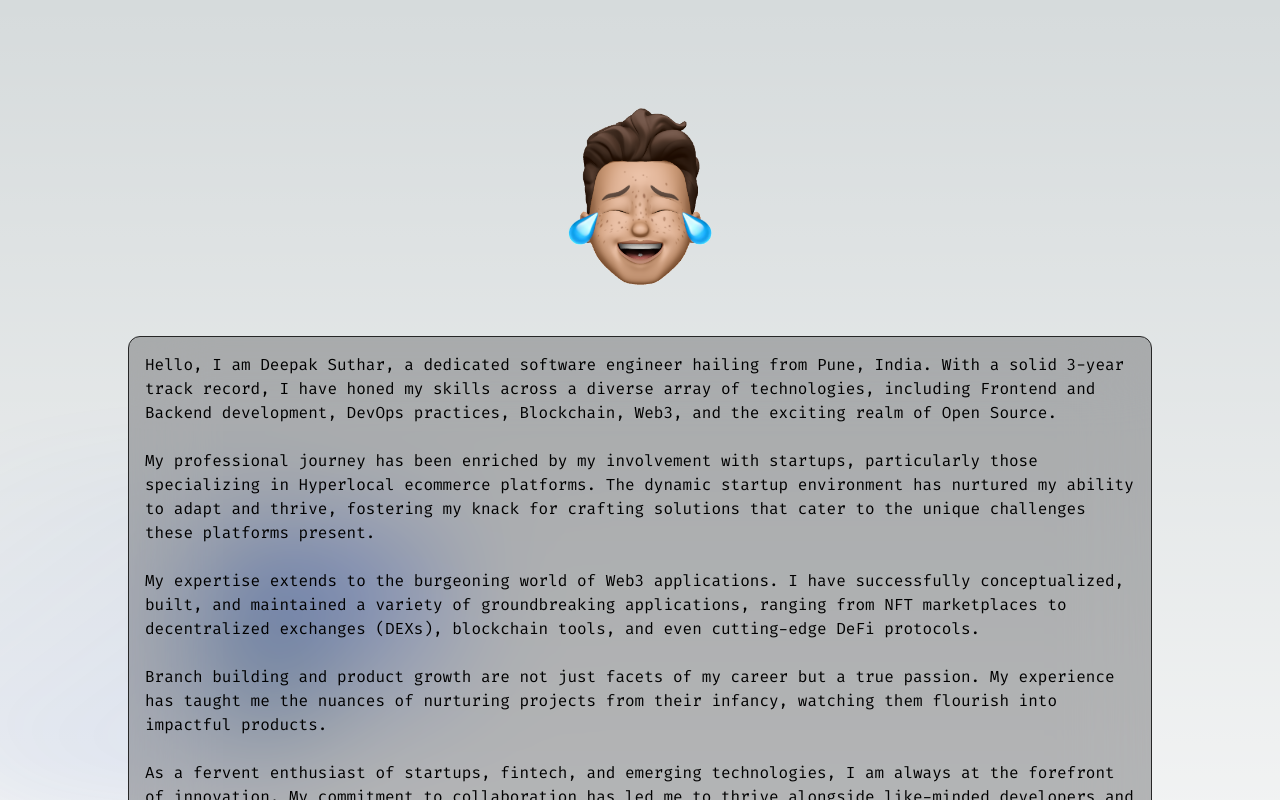
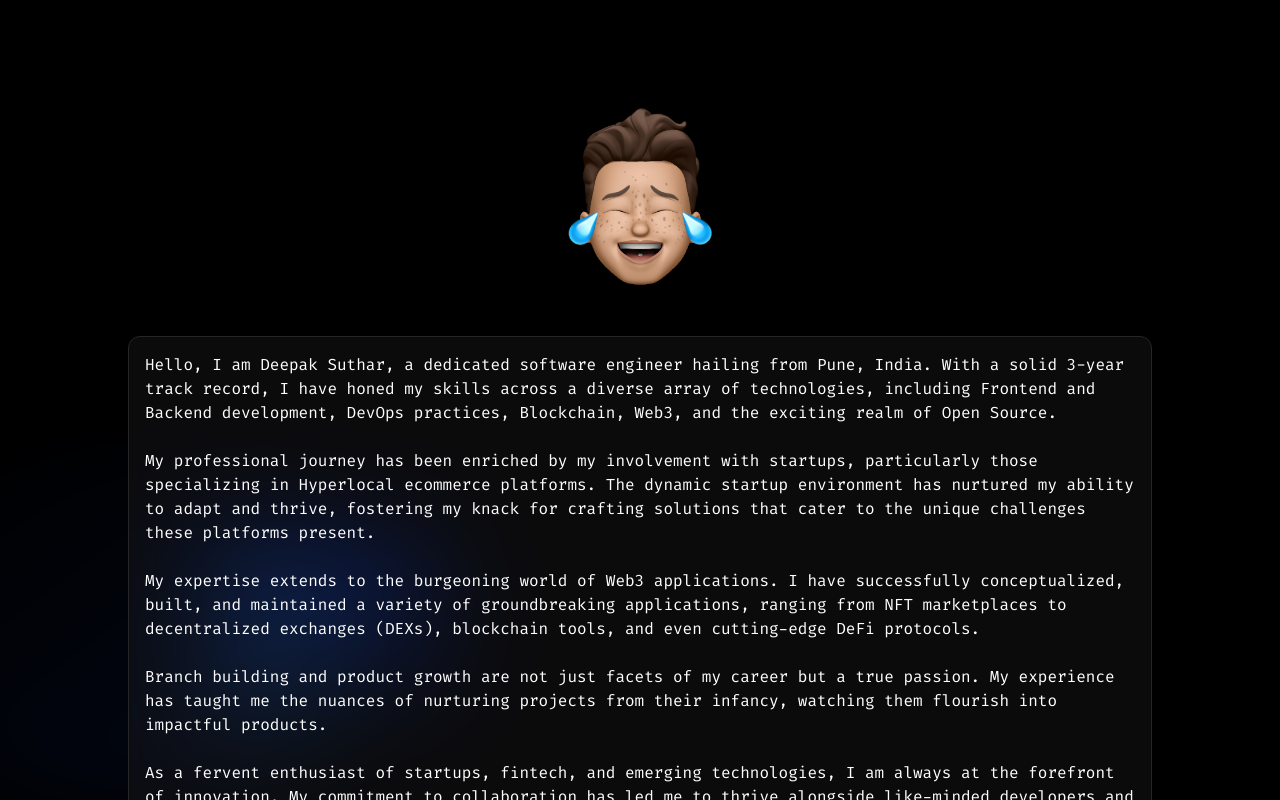
Before and after one commit to codewithdpk/portfolio, a Next.js app: page / in a window 1280 px wide. Shown: the top 800 px of the page. Built offline with nearby package versions, Linux system fonts and the light colour scheme.

Commit message:
portfolio

```diff
--- a/src/app/globals.css
+++ b/src/app/globals.css
@@ -17,11 +17,11 @@
 }
 
 body {
-  color: rgb(var(--foreground-rgb));
+  color: white;
   background: linear-gradient(
       to bottom,
       transparent,
-      rgb(var(--background-end-rgb))
+      rgb(var(--foreground-rgb))
     )
-    rgb(var(--background-start-rgb));
+    rgb(var(--foreground-rgb));
 }
--- a/src/app/page.tsx
+++ b/src/app/page.tsx
@@ -1,11 +1,9 @@
 "use client";
 
-import useToggleTheme from "@portfolio/theme/useToggleTheme";
+import { Icon } from "@iconify/react";
 import Image from "next/image";
-import { Icon } from "@iconify/react";
 
 export default function Portfolio() {
-  const toggle = useToggleTheme();
 
   return (
     <>
```
